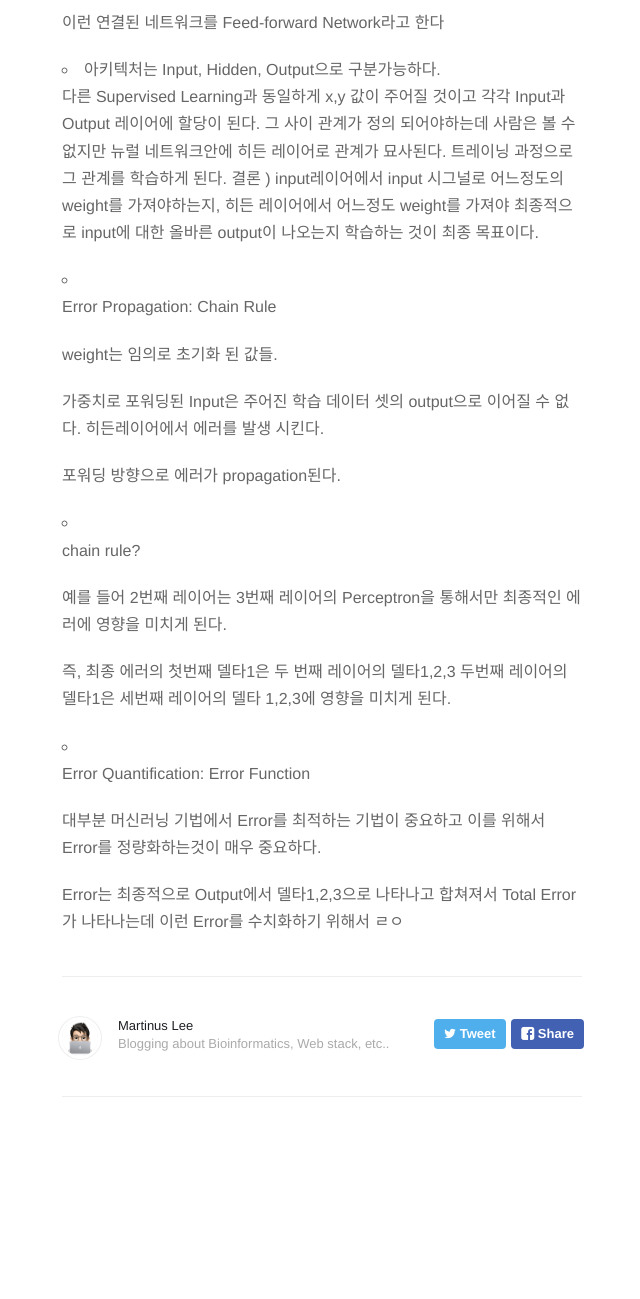
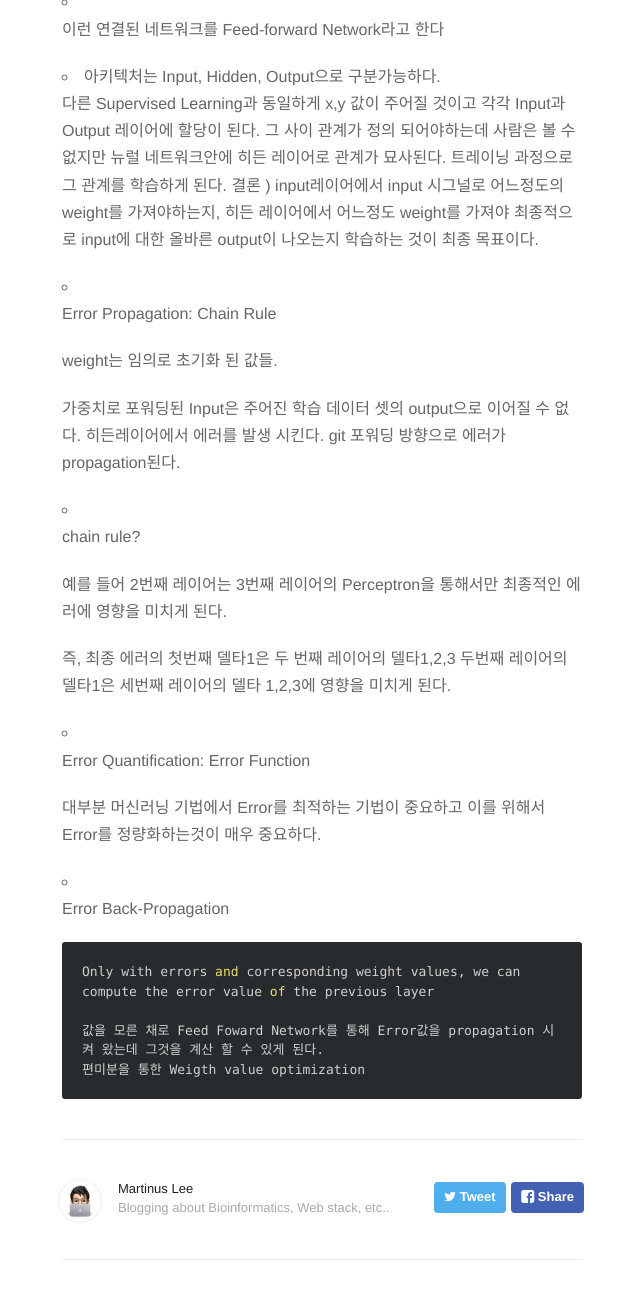
Before and after one commit to martinuslee/martinuslee.github.io, a Jekyll site: the page built from _posts/2021-01-26-anns.markdown, in a window 1280 px wide and 1400 px high, scrolled down 1083 px. Shown: the top 1299 px of the window, without its empty margins (318-958 px from the left). Built offline with Jekyll 4.4.1, drawn with Linux system fonts in a browser that asks for light colours; nearby versions of some CDN libraries; before the commit the page ends 2320 px from its top, so only the background shows below that; some of the changed text lies outside the part shown.

Commit message:
"ann post"

```diff
--- a/_posts/2021-01-26-anns.markdown
+++ b/_posts/2021-01-26-anns.markdown
@@ -4,7 +4,7 @@ date:   2021-01-21 10:18:00
 description: Artificial Neural Network의 동작 및 학습 원리 이해
 ---
 
-  ### "사람처럼 행동한다"
+### "사람처럼 행동한다"
 + Neuron of Biological Neural Network
 
     Axon에서 자극을 통해 시냅스를 Endrite로 전달 다음 뉴런으로 전달
@@ -44,7 +44,7 @@ description: Artificial Neural Network의 동작 및 학습 원리 이해
     weight는 임의로 초기화 된 값들.
 
     가중치로 포워딩된 Input은 주어진 학습 데이터 셋의 output으로 이어질 수 없다. 히든레이어에서 에러를 발생 시킨다.
-
+git
     포워딩 방향으로 에러가 propagation된다.
 
     + chain rule?
@@ -57,5 +57,9 @@ description: Artificial Neural Network의 동작 및 학습 원리 이해
 
     대부분 머신러닝 기법에서 Error를 최적하는 기법이 중요하고 이를 위해서 Error를 정량화하는것이 매우 중요하다.
 
-    Error는 최종적으로 Output에서 델타1,2,3으로 나타나고 합쳐져서 Total Error가 나타나는데 이런 Error를 수치화하기 위해서
-    ㄹㅇ
++ Error Back-Propagation
+
+      Only with errors and corresponding weight values, we can compute the error value of the previous layer
+
+      값을 모른 채로 Feed Foward Network를 통해 Error값을 propagation 시켜 왔는데 그것을 계산 할 수 있게 된다.
+      편미분을 통한 Weigth value optimization
```
